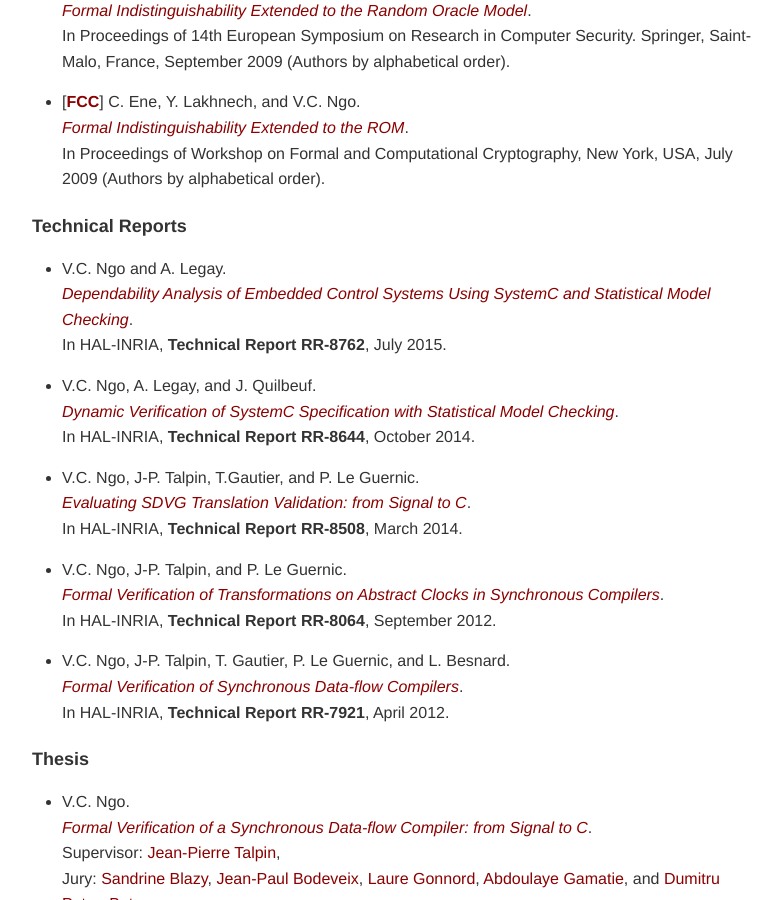
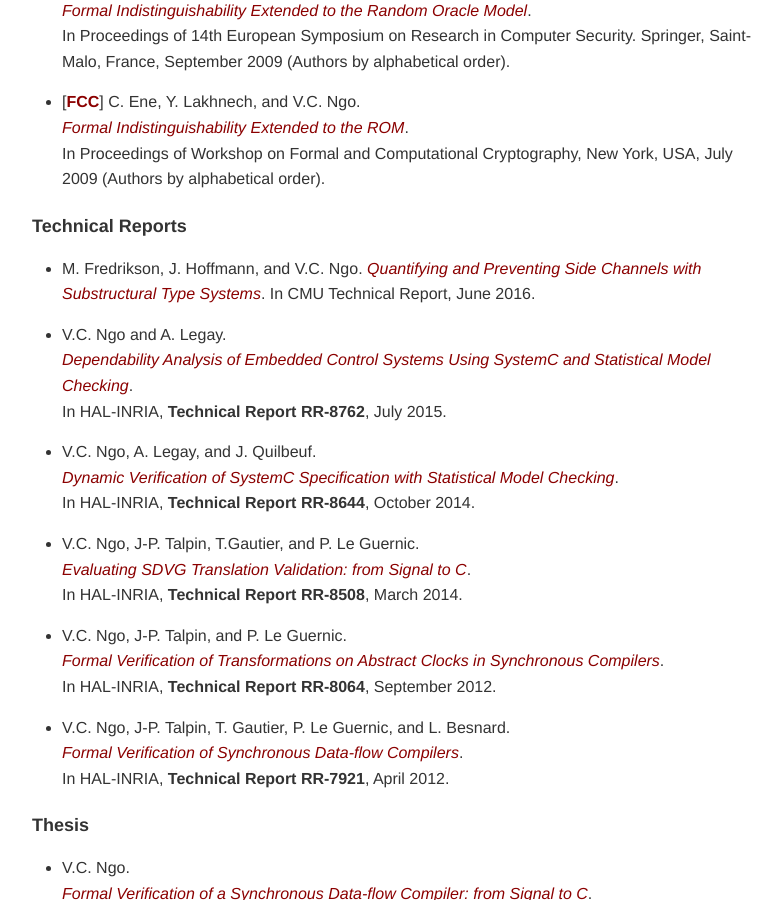
Before and after one commit to channgo2203/channgo2203.github.io, a Jekyll site: the page built from pubs.md, in a window 1280 px wide and 900 px high, scrolled down 1808 px. Shown: the whole window, without its empty margins (248-1030 px from the left). Built offline with Jekyll 4.4.1, drawn with Linux system fonts in a browser that asks for light colours.

Commit message:
update cmutr01

```diff
--- a/pubs.md
+++ b/pubs.md
@@ -54,6 +54,9 @@ In Proceedings of 14th European Symposium on Research in Computer Security. Spri
 In Proceedings of Workshop on Formal and Computational Cryptography, New York, USA, July 2009 (Authors by alphabetical order).
 
 ### Technical Reports
+- M. Fredrikson, J. Hoffmann, and V.C. Ngo.
+[_Quantifying and Preventing Side Channels with Substructural Type Systems_](http://channgo2203.github.io/pdfs/cmutr01.pdf).
+In CMU Technical Report, June 2016.
 - V.C. Ngo and A. Legay.
 [_Dependability Analysis of Embedded Control Systems Using SystemC and Statistical Model Checking_](https://hal.archives-ouvertes.fr/hal-01180996).
 In HAL-INRIA, **Technical Report RR-8762**, July 2015.
```
Also changed, not shown: 1 other file.
